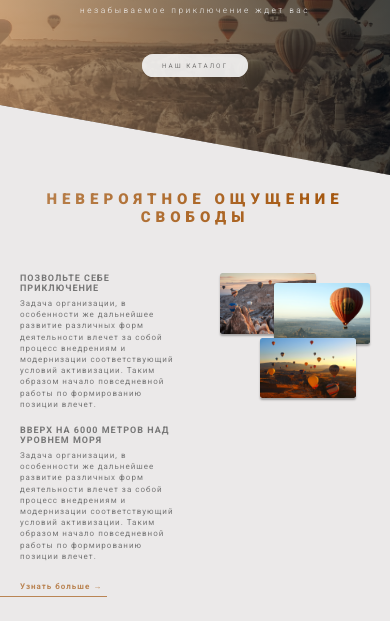
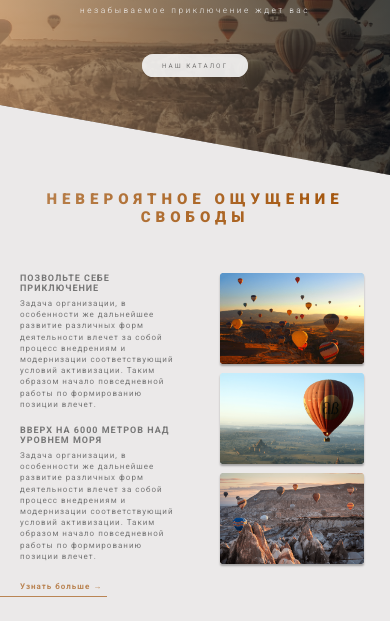
Before and after one commit to Garik86/ballons, a plain HTML site: page index.html in a window 390 px wide. Shown: the part 175-796 px from the top of the page. Drawn offline with Linux system fonts and the light colour scheme; files whose address does not match are found by name.

Commit message:
card-tour

```diff
--- a/sass/_header.scss
+++ b/sass/_header.scss
@@ -36,7 +36,7 @@
 }
 .title__two{
   font-weight: 300;
-  font-size: clamp(1rem, 0.773rem + 1.14vw, 2.8rem);
+  font-size: clamp(1.4rem, 0.773rem + 1.14vw, 2.8rem);
   line-height: 4.8rem;
   letter-spacing: 0.5rem;
   color:$color-grey-light;
--- a/sass/_section_one.sass
+++ b/sass/_section_one.sass
@@ -72,12 +72,24 @@
   &_n1
     top: 0
     left: 2rem
+    @include respond(phone)
+      top: 40rem
+      left: 2rem
+      width: 90%
   &_n2
     top: 2rem
     right: 0rem
+    @include respond(phone)
+      top: 20rem
+      width: 90%
+      left: 2rem
   &_n3
     top: 13rem
     left: 10rem
+    @include respond(phone)
+      top: 0rem
+      width: 90%
+      left: 2rem
   &:hover
     outline: .5rem solid $color-brown-light
     transform: scale(1.1)
```
Also changed, not shown: css/style.css, 1 other file.
